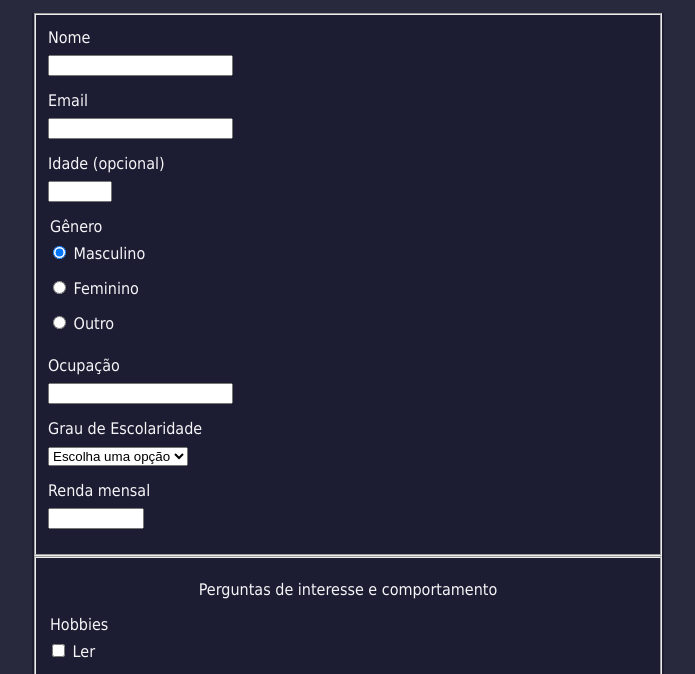
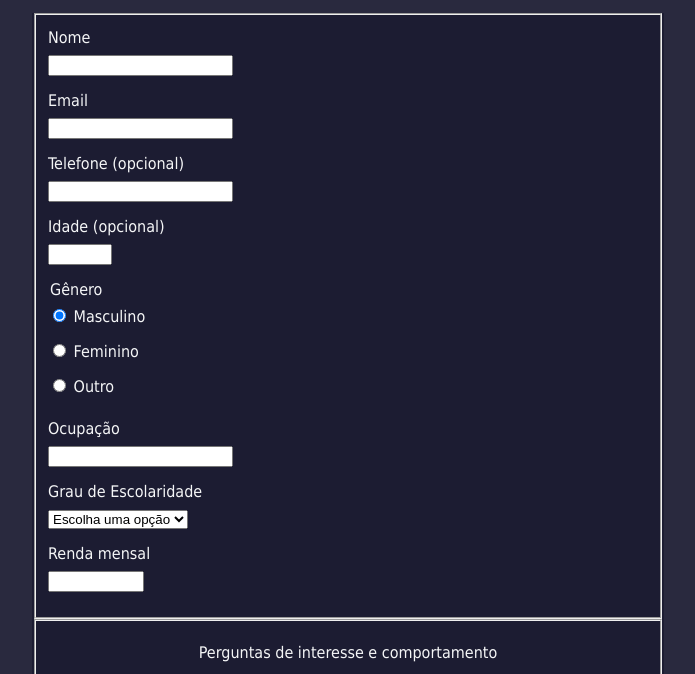
Before and after one commit to cmoiss/pesquisa-demografica, a plain HTML site: page index.html in a window 1280 px wide. Shown: the part 103-777 px from the top of the page, without its empty margins (292-987 px from the left). Drawn offline with Linux system fonts and the light colour scheme.

Commit message:
adicionado - numero de telefone
alterado - tipo de input - telefone

```diff
--- a/index.html
+++ b/index.html
@@ -24,6 +24,11 @@
             <div class="form-group">
                 <label for="email">Email</label>
                 <input id="email" type="email" required />
+            </div>
+
+            <div class="form-group">
+                <label for="phone">Telefone (opcional)</label>
+                <input id="phone" type="tel" pattern="(\(?[0-9]{2,3}\)?)\s?(9?[0-9]{4})\-?([0-9]{4})" />
             </div>
 
             <div class="form-group">
```
